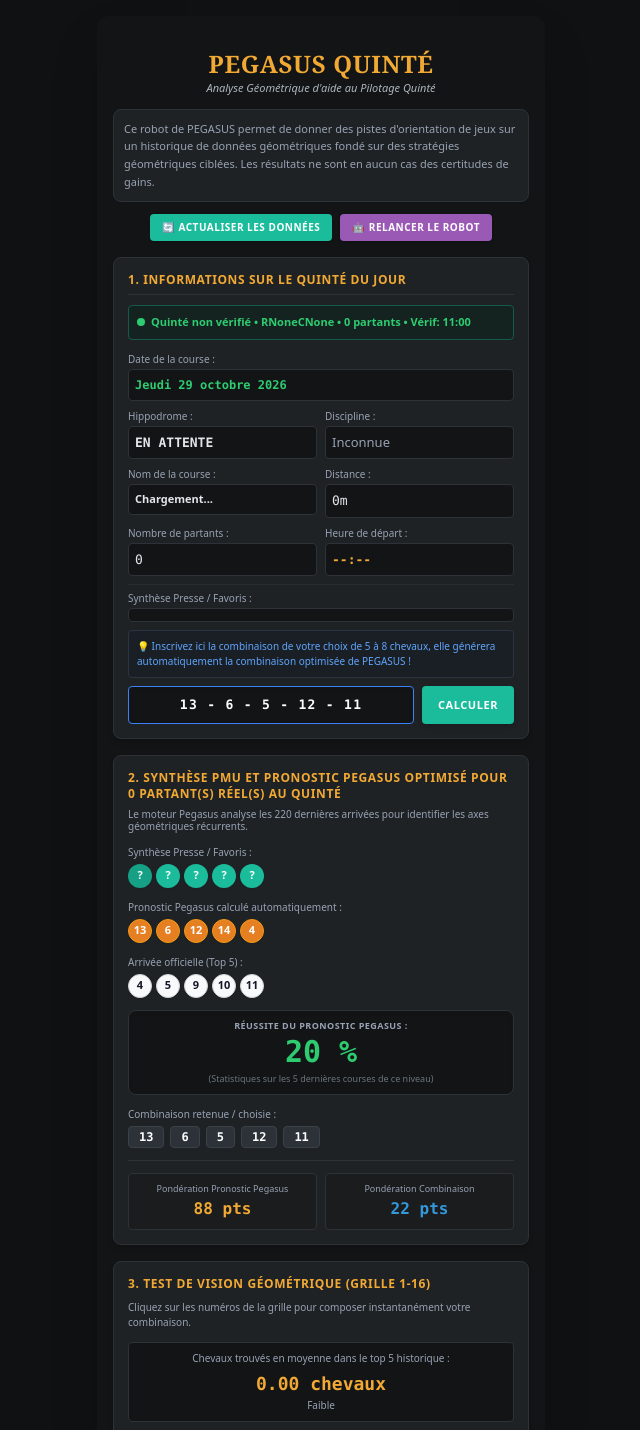
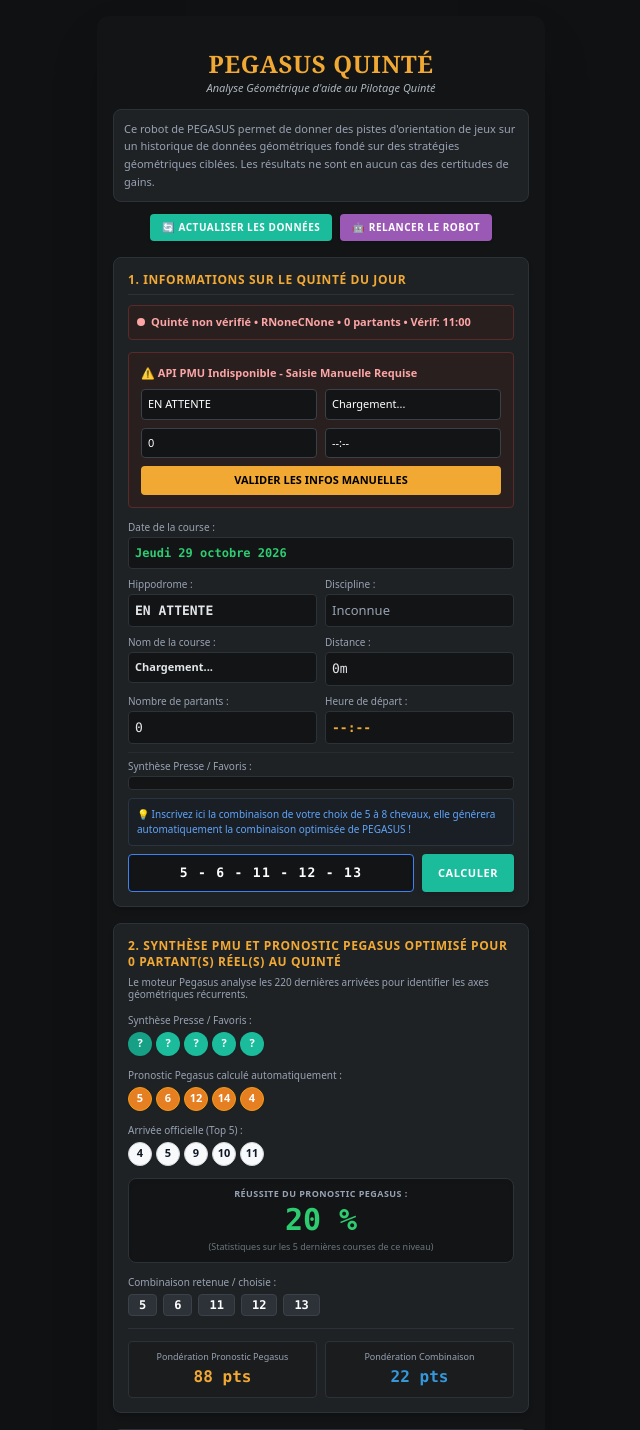
Before and after one commit to JAFFRY-pegasus/pegasus-backend-v2, a FastAPI app: page / in a window 1280 px wide. Shown: the top 1430 px of the page, without its empty margins (319-959 px from the left). Run offline with FastAPI, Linux system fonts and the light colour scheme; some libraries are stand-ins or nearby versions.

Commit message:
Enhance status display and manual entry form
Updated the status banner and manual input form for better user feedback when the API is unavailable.

```diff
--- a/templates/index.html
+++ b/templates/index.html
@@ -39,11 +39,31 @@
           1. INFORMATIONS SUR LE QUINTÉ DU JOUR
         </h2>
 
-        <div class="bg-[#142320] border border-[#165a4c] rounded p-2 mb-3 text-[#2ecc71] font-semibold text-[11px] flex items-center gap-1.5">
-          <span class="inline-block w-2 h-2 rounded-full bg-[#2ecc71] {% if statut_robot == 'Actif' %}animate-pulse{% endif %}"></span>
+        <!-- Bandeau de statut dynamique -->
+        <div class="{% if info_quinte.statut_robot == 'Mode Manuel' or info_quinte.statut_robot == 'Données Manuelles' %}bg-[#2a1f1f] border-[#5a2a2a]{% else %}bg-[#142320] border-[#165a4c]{% endif %} border rounded p-2 mb-3 {% if info_quinte.statut_robot == 'Mode Manuel' or info_quinte.statut_robot == 'Données Manuelles' %}text-[#fca5a5]{% else %}text-[#2ecc71]{% endif %} font-semibold text-[11px] flex items-center gap-1.5">
+          <span class="inline-block w-2 h-2 rounded-full {% if info_quinte.statut_robot == 'Mode Manuel' or info_quinte.statut_robot == 'Données Manuelles' %}bg-[#fca5a5]{% else %}bg-[#2ecc71] animate-pulse{% endif %}"></span>
           {{ message_statut }}
         </div>
 
+        <!-- FORMULAIRE MANUEL (Affiché uniquement si API HS) -->
+        {% if info_quinte.statut_robot == 'Mode Manuel' or info_quinte.statut_robot == 'Données Manuelles' %}
+        <div class="bg-[#2a1f1f] border border-[#5a2a2a] rounded p-3 mb-3">
+            <p class="text-[#fca5a5] text-[11px] mb-2 font-bold">⚠️ API PMU Indisponible - Saisie Manuelle Requise</p>
+            <form action="/saisie-manuelle" method="POST" class="space-y-2">
+                <div class="grid grid-cols-2 gap-2">
+                    <input type="text" name="hippodrome" value="{{ info_quinte.hippodrome }}" placeholder="Hippodrome (ex: VINCENNES)" class="bg-[#121416] border border-[#3a4149] p-1.5 rounded text-white text-[11px] w-full">
+                    <input type="text" name="nom_course" value="{{ info_quinte.nom_course }}" placeholder="Nom Course" class="bg-[#121416] border border-[#3a4149] p-1.5 rounded text-white text-[11px] w-full">
+                </div>
+                <div class="grid grid-cols-2 gap-2">
+                    <input type="number" name="nb_partants" value="{{ info_quinte.nb_partants }}" placeholder="Partants" class="bg-[#121416] border border-[#3a4149] p-1.5 rounded text-white text-[11px] w-full">
+                    <input type="text" name="heure_depart" value="{{ info_quinte.heure_depart }}" placeholder="Heure (HH:MM)" class="bg-[#121416] border border-[#3a4149] p-1.5 rounded text-white text-[11px] w-full">
+                </div>
+                <button type="submit" class="w-full bg-[#f1a934] hover:bg-[#d48c21] text-black font-bold py-1.5 rounded text-[11px] uppercase">Valider les infos manuelles</button>
+            </form>
+        </div>
+        {% endif %}
+
+        <!-- AFFICHAGE DES DONNÉES (Standard) -->
         <div class="space-y-2">
           <div>
             <label class="text-[#98a2b3] text-[10px] block mb-0.5 font-medium">Date de la course :</label>
```
